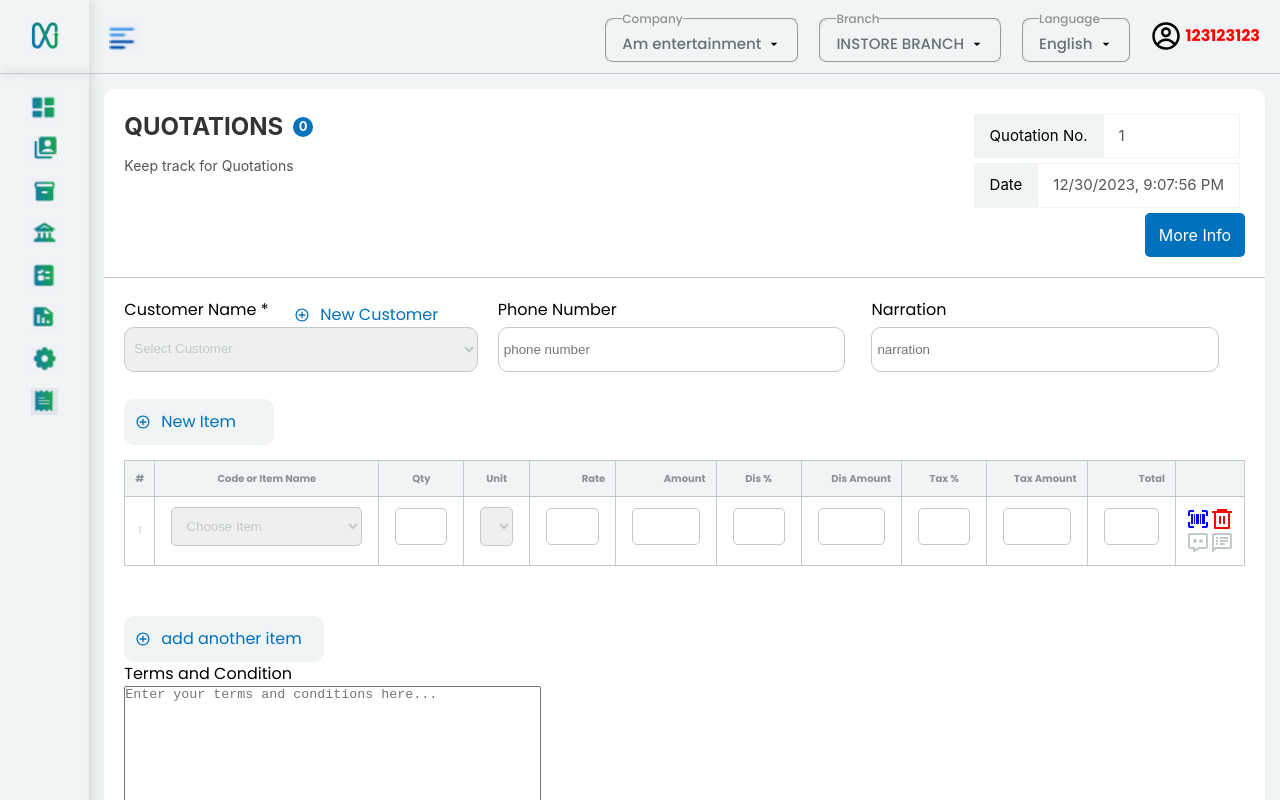
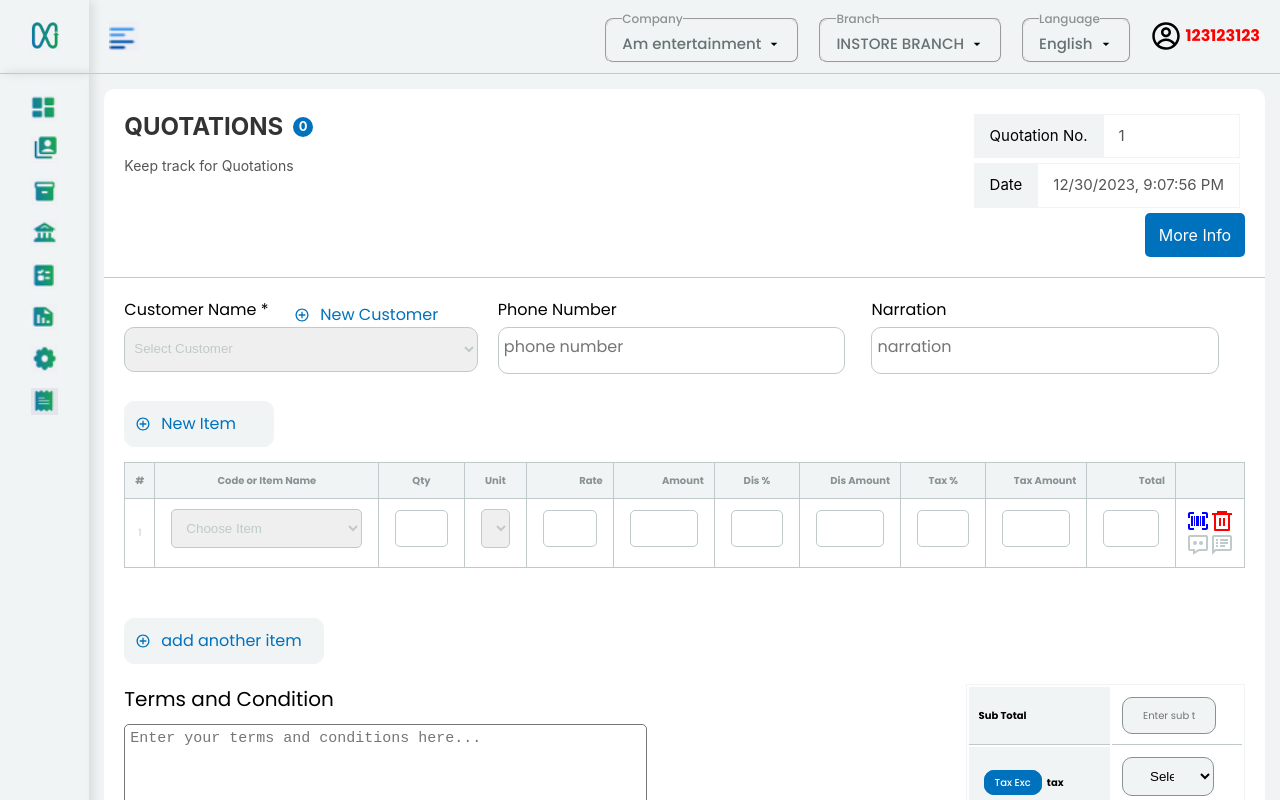
Before and after one commit to muhammedhashir1/techrope, a React (Vite) app: page /create-quotation in a window 1280 px wide. Built offline with nearby package versions, Linux system fonts and the light colour scheme.

Commit message:
quotation page work completed

```diff
--- a/src/components/quotation/create/quotationFields/QuotaionFields.jsx
+++ b/src/components/quotation/create/quotationFields/QuotaionFields.jsx
@@ -5,6 +5,7 @@ import { RiDeleteBin6Line } from "react-icons/ri";
 import { BiMessageDots } from "react-icons/bi";
 import { MdOutlineSpeakerNotes } from "react-icons/md";
 import styles from "./QuotationFields.module.css";
+import TermsAndSubTotal from "../termsAndSubtotal/TermsAndSubTotal";
 
 const QuotationFields = () => {
   return (
@@ -28,13 +29,13 @@ const QuotationFields = () => {
         <div className={`${styles.inputContainer} ${styles.phoneNumber}`}>
           <label>Phone Number</label>
           <div className={styles.inlineField}>
-            <input type="tel" placeholder="phone number" />
+            <input type="tel" placeholder="phone number" className={styles.inlineField_cstmr} />
           </div>
         </div>
         <div className={`${styles.inputContainer} ${styles.narration}`}>
           <label>Narration</label>
           <div className={styles.inlineField}>
-            <input type="text" placeholder="narration" />
+            <input type="text" placeholder="narration" className={styles.inlineField_cstmr} />
           </div>
         </div>
       </div>
@@ -69,7 +70,7 @@ const QuotationFields = () => {
                 </select>
               </td>
               <td>
-                <input type="text" style={{ border: "1px solid #c0caca" }} />
+                <input type="text" style={{ border: "1px solid #c0caca" }} className={styles.itemtable_input} />
               </td>
               <td>
                 <select style={{ border: "1px solid #c0caca" }}>
@@ -77,25 +78,53 @@ const QuotationFields = () => {
                 </select>
               </td>
               <td>
-                <input type="text" className={styles.inputTdAlignment} style={{ textAlign: "right" }} />
+                <input
+                  type="text"
+                  className={`${styles.inputTdAlignment} ${styles.itemtable_input}`}
+                  style={{ textAlign: "right" }}
+                />
               </td>
               <td>
-                <input type="text" className={styles.inputTdAlignment} style={{ textAlign: "right" }} />
+                <input
+                  type="text"
+                  className={`${styles.inputTdAlignment} ${styles.itemtable_input}`}
+                  style={{ textAlign: "right" }}
+                />
               </td>
               <td>
-                <input type="text" className={styles.inputTdAlignment} style={{ textAlign: "right" }} />
+                <input
+                  type="text"
+                  className={`${styles.inputTdAlignment} ${styles.itemtable_input}`}
+                  style={{ textAlign: "right" }}
+                />
               </td>
               <td>
-                <input type="text" className={styles.inputTdAlignment} style={{ textAlign: "right" }} />
+                <input
+                  type="text"
+                  className={`${styles.inputTdAlignment} ${styles.itemtable_input}`}
+                  style={{ textAlign: "right" }}
+                />
               </td>
               <td>
-                <input type="text" className={styles.inputTdAlignment} style={{ textAlign: "right" }} />
+                <input
+                  type="text"
+                  className={`${styles.inputTdAlignment} ${styles.itemtable_input}`}
+                  style={{ textAlign: "right" }}
+                />
               </td>
               <td>
-                <input type="text" className={styles.inputTdAlignment} style={{ textAlign: "right" }} />
+                <input
+                  type="text"
+                  className={`${styles.inputTdAlignment} ${styles.itemtable_input}`}
+                  style={{ textAlign: "right" }}
+                />
               </td>
               <td>
-                <input type="text" className={styles.inputTdAlignment} style={{ textAlign: "right" }} />
+                <input
+                  type="text"
+                  className={`${styles.inputTdAlignment} ${styles.itemtable_input}`}
+                  style={{ textAlign: "right" }}
+                />
               </td>
               <td>
                 <div className={styles.tableIcons}>
@@ -118,13 +147,7 @@ const QuotationFields = () => {
         <span>add another item</span>
       </div>
 
-      <div className={styles.endArea_main}>
-        <div className={styles.termsAndCondition_main}>
-          <div>Terms and Condition</div>
-          <textarea placeholder="Enter your terms and conditions here..." rows={10} cols={50} />
-        </div>
-        <div className={styles.totalArea_main}></div>
-      </div>
+      <TermsAndSubTotal />
     </div>
   );
 };
--- a/src/components/quotation/create/quotationFields/QuotationFields.module.css
+++ b/src/components/quotation/create/quotationFields/QuotationFields.module.css
@@ -65,13 +65,13 @@ label {
   padding-left: 10px;
 }
 
-.inlineField > input {
+.inlineField .inlineField_cstmr {
   width: calc(100% - 16px);
   color: #c0caca;
   margin-bottom: 12px;
   border-radius: 10px;
   border: 1px solid;
-  padding: 14px 5px 14px 5px;
+  padding: 7px 5px 14px 5px;
 }
 .newItem {
   display: inline-flex;
@@ -111,7 +111,7 @@ label {
   color: #c0caca;
 }
 
-.table td input,
+.table td .itemtable_input,
 .table td select {
   width: calc(100% - 12px);
   color: #c0caca;
@@ -157,3 +157,8 @@ label {
 .addAnotherField > span {
   padding-left: 10px;
 }
+.endArea_main {
+  display: flex;
+  justify-content: space-between;
+  margin-top: 20px;
+}
--- /dev/null
+++ b/src/components/quotation/create/termsAndSubtotal/TermsAndSubTotal.jsx
@@ -0,0 +1,85 @@
+import React from "react";
+import styles from "./TermsAndSubTotal.module.css";
+
+const TermsAndSubTotal = () => {
+  return (
+    <>
+      <div className={styles.endArea_main}>
+        <div className={styles.termsAndCondition_main}>
+          <div className={styles.titleTnC}>Terms and Condition</div>
+          <textarea
+            placeholder="Enter your terms and conditions here..."
+            rows={12}
+            cols={55}
+            className={styles.textAreaTnC}
+          />
+        </div>
+        <div className={styles.totalArea_main}>
+          <table className={styles.verticalTable}>
+            <tbody>
+              <tr>
+                <th className={styles.verticalHeading}>Sub Total</th>
+                <td className={styles.verticalContent}>
+                  <input type="text" className={styles.tableCol_subTotal} placeholder="Enter sub total" />
+                </td>
+              </tr>
+
+              <tr>
+                <th className={styles.verticalHeading}>
+                  <span className={styles.tax_exc}>Tax Exc</span>tax
+                </th>
+                <td className={styles.verticalContent}>
+                  <span className={styles.verticalAmount}>
+                    <select className={styles.selectTax}>
+                      <option value="">Select</option>
+                      <option value="">0 Tax</option>
+                      <option value="">10 Tax</option>
+                      <option value="">15 Tax</option>
+                      <option value="">20 Tax</option>
+                    </select>
+                  </span>
+                </td>
+              </tr>
+
+              <tr>
+                <th className={styles.verticalHeading}>Tax Amount</th>
+                <td className={styles.verticalAmount} style={{ textAlign: "right" }}>
+                  $90
+                </td>
+              </tr>
+
+              <tr>
+                <th className={styles.verticalHeading}>
+                  Round Off :
+                  <span className={styles.roundOff}>
+                    <span className={styles.roundOff_add}>+</span>
+                    <span className={styles.roundOff_minus}>-</span>
+                  </span>
+                </th>
+                <td className={styles.verticalContent}>
+                  <span className={styles.verticalAmount}>
+                    <input type="text" className={styles.tableCol_subTotal} placeholder="Enter roundoff" />
+                  </span>
+                </td>
+              </tr>
+
+              <tr>
+                <th className={styles.verticalHeading}>Grand Total</th>
+                <td className={styles.verticalAmount} style={{ textAlign: "right" }}>
+                  0
+                </td>
+              </tr>
+            </tbody>
+          </table>
+        </div>
+      </div>
+      <div className={styles.endButtons}>
+        <div className={styles.resetBtn}>Reset</div>
+        <div className={styles.saveNprint}>Save & Print</div>
+        <div className={styles.save}>Save</div>
+      </div>
+    </>
+  );
+};
+
+export default TermsAndSubTotal;
--- /dev/null
+++ b/src/components/quotation/create/termsAndSubtotal/TermsAndSubTotal.module.css
@@ -0,0 +1,85 @@
+.endArea_main {
+  display: flex;
+  justify-content: space-between;
+  margin-top: 20px;
+}
+.titleTnC {
+  font-family: "Poppins", sans-serif;
+  font-size: 20px;
+  margin-bottom: 10px;
+}
+.verticalTable {
+  display: flex;
+  align-items: center;
+  border: 1px solid #f0f4f4;
+}
+
+.textAreaTnC {
+  border-radius: 5px;
+  padding: 5px;
+  font-size: 15px;
+}
+.verticalHeading {
+  /* white-space: nowrap; */
+}
+
+.verticalContent {
+  display: flex;
+  align-items: center;
+  width: 130px;
+}
+
+.tableCol_subTotal {
+  background-color: #f0f4f4;
+  border: 0.1px solid #889292;
+  padding: 10px 20px;
+}
+.tax_exc {
+  border: 1px solid rgb(0, 113, 188);
+  background-color: rgb(0, 113, 188);
+  padding: 4px 10px;
+  margin: 5px;
+  border-radius: 10px;
+  color: #fff;
+  font-weight: 500;
+}
+.roundOff {
+  margin-left: 10px;
+}
+.roundOff_add,
+.roundOff_minus {
+  border: 1px solid;
+  padding: 4px 10px;
+  background: rgb(176, 217, 177);
+}
+.selectTax {
+  background-color: #f0f4f4;
+  border: 0.1px solid #889292;
+  padding: 10px 23px;
+}
+.endButtons {
+  display: flex;
+  justify-content: flex-end;
+  align-items: center;
+  margin-top: 20px;
+}
+.resetBtn {
+  background-color: rgb(74, 81, 94);
+  padding: 10px 15px;
+  color: #fff;
+  border-radius: 5px;
+  margin-right: 10px;
+}
+.saveNprint {
+  background-color: rgb(0, 113, 188);
+  padding: 10px 15px;
+  color: #fff;
+  border-radius: 5px;
+  margin-right: 10px;
+}
+.save {
+  background-color: rgb(0, 113, 188);
+  padding: 10px 15px;
+  color: #fff;
+  border-radius: 5px;
+}
--- a/src/index.css
+++ b/src/index.css
@@ -19,6 +19,15 @@ body {
 a {
   color: inherit;
   text-decoration: none;
+}
+input {
+  border: none;
+  outline: none;
+  background: none;
+  padding: 0;
+  margin: 0;
+  font: inherit;
+  color: inherit;
 }
 .container {
   width: 100%;
```
